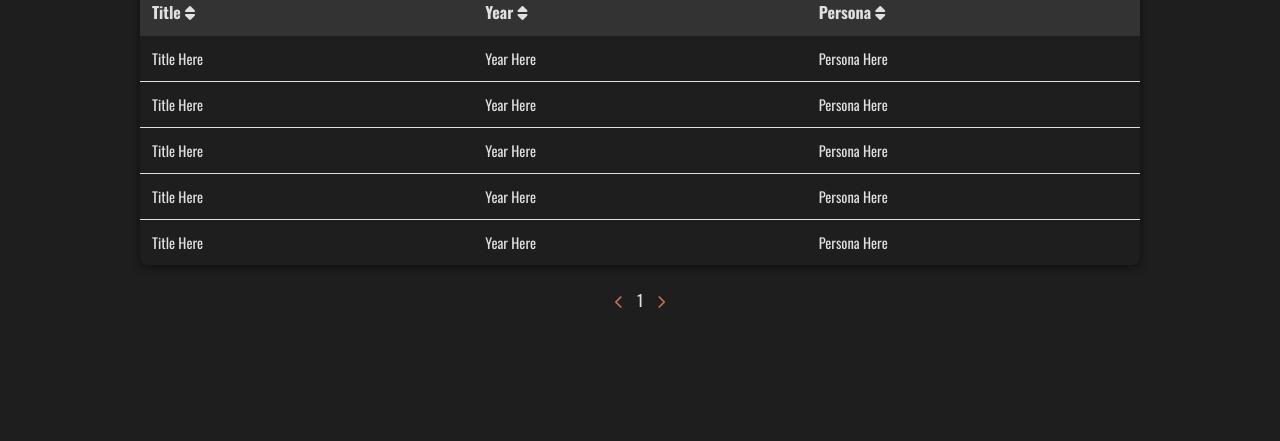
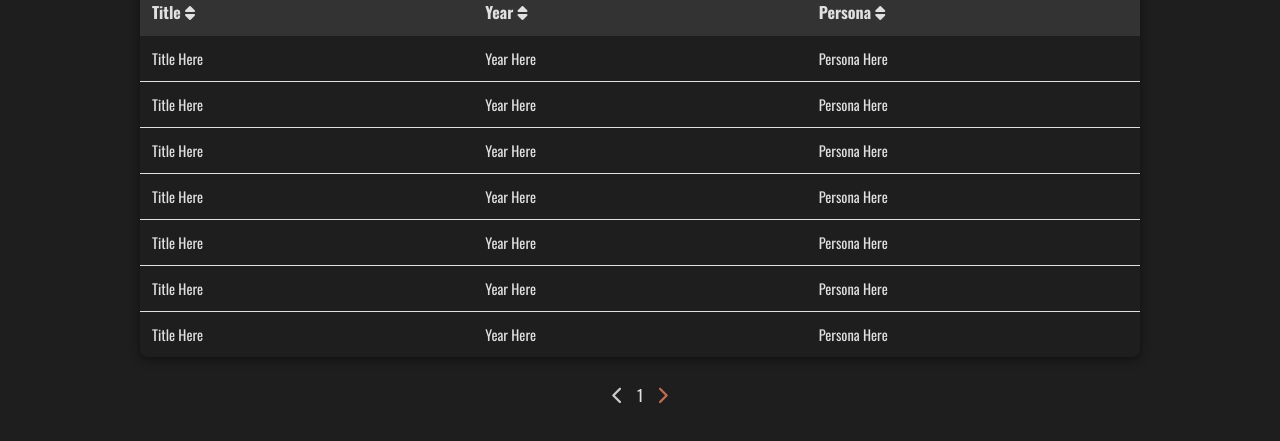
Before and after one commit to MorganEJLA/professional-table, a plain HTML site: page index.html in a window 1280 px wide. Shown: the part 185-626 px from the top of the page. Drawn offline with nearby package versions, Linux system fonts and the light colour scheme.

Commit message:
updated code

```diff
--- a/index.html
+++ b/index.html
@@ -43,35 +43,45 @@
         </thead>
         <tbody>
           <tr>
-            <td>Title Here</td>
-            <td>Year Here</td>
-            <td>Persona Here</td>
+            <td data-label="Title">Title Here</td>
+            <td data-label="Year">Year Here</td>
+            <td data-label="Persona">Persona Here</td>
           </tr>
           <tr>
-            <td>Title Here</td>
-            <td>Year Here</td>
-            <td>Persona Here</td>
+            <td data-label="Title">Title Here</td>
+            <td data-label="Year">Year Here</td>
+            <td data-label="Persona">Persona Here</td>
           </tr>
           <tr>
-            <td>Title Here</td>
-            <td>Year Here</td>
-            <td>Persona Here</td>
+            <td data-label="Title">Title Here</td>
+            <td data-label="Year">Year Here</td>
+            <td data-label="Persona">Persona Here</td>
           </tr>
           <tr>
-            <td>Title Here</td>
-            <td>Year Here</td>
-            <td>Persona Here</td>
+            <td data-label="Title">Title Here</td>
+            <td data-label="Year">Year Here</td>
+            <td data-label="Persona">Persona Here</td>
           </tr>
           <tr>
-            <td>Title Here</td>
-            <td>Year Here</td>
-            <td>Persona Here</td>
+            <td data-label="Title">Title Here</td>
+            <td data-label="Year">Year Here</td>
+            <td data-label="Persona">Persona Here</td>
+          </tr>
+          <tr>
+            <td data-label="Title">Title Here</td>
+            <td data-label="Year">Year Here</td>
+            <td data-label="Persona">Persona Here</td>
+          </tr>
+          <tr>
+            <td data-label="Title">Title Here</td>
+            <td data-label="Year">Year Here</td>
+            <td data-label="Persona">Persona Here</td>
           </tr>
         </tbody>
       </table>
       <!-- Pagination -->
       <div class="pagination">
-        <button type="button" id="prev-btn" title="Previous Page">
+        <button type="button" id="prev-btn" title="Previous Page" disabled>
           <i class="fas fa-chevron-left"></i>
         </button>
         <span id="page-number">1 </span>
--- a/style.css
+++ b/style.css
@@ -8,7 +8,7 @@
   --header-color: #9a4b34;
   --header-hover-color: #c8390e;
   --table-hover-bg: #f5f5f5;
-  --even-row-bh: #f2f2f2;
+  --even-row-bg: #f2f2f2;
   --box-shadow: 0 2px 10px rgba(0, 0, 0, 0.1);
 }
 
@@ -20,7 +20,7 @@
   --header-color: #333333;
   --header-hover-color: #444444;
   --table-hover-bg: #464646;
-  --even-row-bh: #2e2e2e;
+  --even-row-bg: #2e2e2e;
   --box-shadow: 0 2px 10px rgba(0, 0, 0, 0.5);
 }
 
@@ -123,6 +123,16 @@ tr:hover {
   color: #ccc;
   cursor: default;
 }
+
+.pagination i {
+  font-size: 1.1rem;
+}
+
+.pagination span {
+  font-size: 1rem;
+  cursor: default;
+  margin: 0 10;
+}
 /* Dark Mode Toggle */
 
 .theme-toggle {
@@ -138,3 +148,27 @@ tr:hover {
 .theme-toggle:hover {
   color: var(--text-color);
 }
+
+/* Responsive Table for Mobile */
+
+@media (max-width: 1000px) {
+  table,
+  thead,
+  tbody,
+  th,
+  td,
+  tr {
+    display: block;
+  }
+  thead tr {
+    display: none;
+  }
+
+  tr:nth-child(even) {
+    background-color: var(--even-row-bg);
+  }
+
+  tr:nth-child(even):hover {
+    background-color: var(--table-hover-bg);
+  }
+}
```
